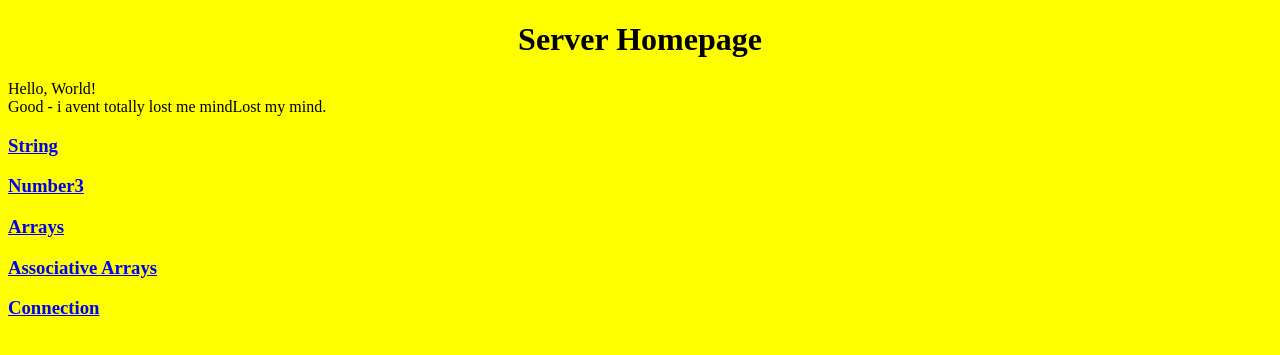
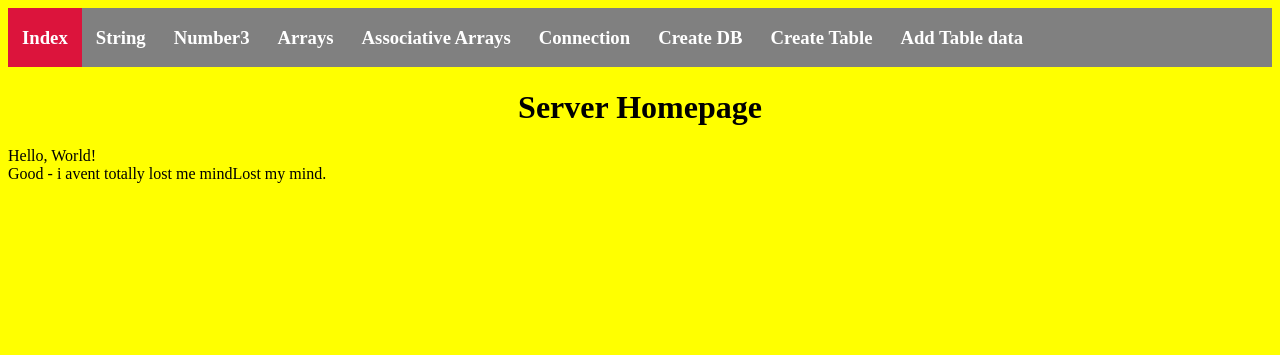
Before and after one commit to Lukefitz01/LS-CS, a PHP site: page / in a window 1280 px wide. Shown: the top 355 px of the page. Run offline with PHP 8.4, Linux system fonts and the light colour scheme.

Commit message:
Add files via upload

```diff
--- a/LS-CS-main (1)/PHP/connect.php
+++ b/LS-CS-main (1)/PHP/connect.php
@@ -11,8 +11,9 @@ $servername = "10.140.42.235";
 $username = "LF";
 $password = "password";
 $port = "3307";
+$database = "";
 
-$conn = mysqli_connect($servername, $username , $password);
+$conn = mysqli_connect($servername, $username , $password , $database, $port);
 
 //Check connection
 if(mysqli_connect_errno()) {
--- a/LS-CS-main (1)/PHP/index.PHP
+++ b/LS-CS-main (1)/PHP/index.PHP
@@ -1,11 +1,19 @@
-<!DOCTYPE html><html>
+<!DOCTYPE html>
+<html>
 
 <head>
 <link rel="stylesheet" href="style.css">
 <title>Hello World</title>
 </head>
 
-<body class="yellow">
+<body bgcolor="yellow">
+
+
+<p class = "black" >
+<ul class="black" class="center">
+<li class="currentpage" ><h3><a href="index.php">Index</a></h3></li><li><h3><a href="Strings.php">String</a></h3></li><li><h3><a href="Number3.php">Number3</a></h3></li><li><h3><a href="arrays.php">Arrays</a></h3></li><li><h3><a href="assarray.php">Associative Arrays</a></h3></li><li><h3><a href="connect.php">Connection</a></h3></li><li><h3><a href="CreateDB.php">Create DB</a></h3></li><li><h3><a href="table.php">Create Table</a></h3></li><li><h3><a href="tabledata.php">Add Table data</a></h3></li>
+
+</ul></p>
 <h1 class="center" , class="red" >  Server Homepage  </h1>
 <?php
 
@@ -19,11 +27,8 @@ if(2+2 == 4){
 
 
 ?>
-<h3><a href="Strings.php">String</a></h3>
-<h3><a href="Number3.php">Number3</a></h3>
-<h3><a href="arrays.php">Arrays</a></h3>
-<h3><a href="assarray.php">Associative Arrays</a></h3>
-<h3><a href="connect.php">Connection</a></h3>
+
+
 </body>
 
 </html>
--- a/LS-CS-main (1)/PHP/style.css
+++ b/LS-CS-main (1)/PHP/style.css
@@ -1,18 +1,74 @@
+#cc5,#cc6,#cc7{ margin-left: 45px;
+
+}
+
+.yellow{ background-color:#FFFF00;
+}
+
+button{
+	margin-left: 45px;
+
+}
+
 .center{
 	text-align: center;
 
 
 }
 
-.red{
-	background-color:#e01515;
+.black{
+	background-color:#808080;
+	margin: 0;
+	padding: 0;
+	overflow: hidden;
+	list-style-type: none;
 
 
 }
 
-.yellow{
+li a{
+color:white;
+padding:12px 14px;
+text-align:center;
+text-decoration: none;
 
-background-color:yellow;
 
 
 }
+
+li a:hover{
+	background-color:#111;
+
+}
+
+li{
+	display: inline;
+	float: left;
+
+}
+.currentpage{
+	background-color: crimson;
+
+
+}
+
+.colour {
+	color:#808080;
+
+}
+
+.table {
+  font-family: arial, sans-serif;
+  border-collapse: collapse;
+  width: 100%;
+}
+
+.td,.th {
+  border: 1px solid #dddddd;
+  text-align: left;
+  padding: 8px;
+}
+
+tr:nth-child(even) {
+  background-color: #dddddd;
+}
```
Also changed, not shown: LS-CS-main (1)/PHP/CreateDB.PHP (+22 -2 lines), LS-CS-main (1)/PHP/table.php (added, +56 -0 lines), LS-CS-main (1)/PHP/tabledata.php (added, +47 -0 lines), LS-CS-main (1)/PHP/022722.jpg (added).
